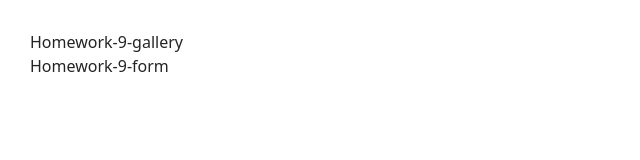
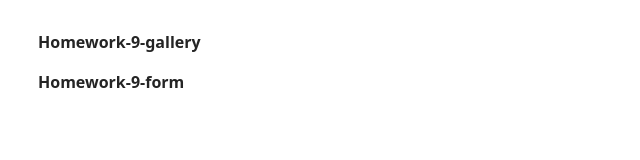
Before and after one commit to Vitalii-Artiukh/goit-js-hw-09, a website built with Vite: page src/index.html in a window 1280 px wide. Shown: the whole page, without its empty margins (0-640 px from the left). Built offline with nearby package versions, Linux system fonts and the light colour scheme.

Commit message:
hw-js-09-edits

```diff
--- a/src/css/styles.css
+++ b/src/css/styles.css
@@ -20,6 +20,23 @@
   -webkit-font-smoothing: antialiased;
   -moz-osx-font-smoothing: grayscale;
   -webkit-text-size-adjust: 100%;
+}
+
+.list-hw-09 {
+  display: flex;
+  flex-direction: column;
+  gap: 16px;
+}
+
+.list-hw-09 li {
+  width: 250px;
+}
+
+.list-hw-09 a {
+  padding: 8px;
+  /* width: 250px; */
+  height: 40px;
+  font-weight: 600;
 }
 
 .gallery {
--- a/src/index.html
+++ b/src/index.html
@@ -15,7 +15,7 @@
     <link rel="stylesheet" href="./css/styles.css" />
   </head>
   <body>
-    <ul>
+    <ul class="list-hw-09">
       <li><a href="./1-gallery.html">Homework-9-gallery</a></li>
       <li><a href="./2-form.html">Homework-9-form</a></li>
     </ul>
```
